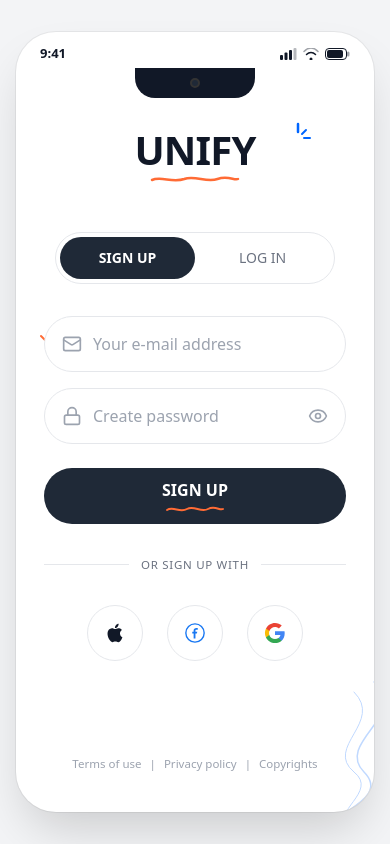
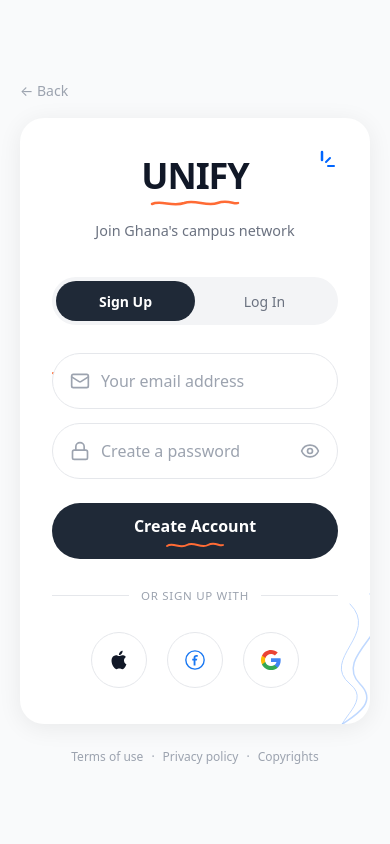
Before and after one commit to chrisxie12/UNIFY, a Next.js app: page /login in a window 390 px wide. Built offline with nearby package versions, Linux system fonts and the light colour scheme.

Commit message:
Remove phone frame from /login — clean responsive form page

```diff
--- a/app/login/page.jsx
+++ b/app/login/page.jsx
@@ -2,8 +2,6 @@
 
 import { useState, useEffect } from 'react';
 import { Mail, Lock, Eye, EyeOff } from 'lucide-react';
-
-// ─── Decorative SVGs ─────────────────────────────────────────────────────────
 
 function OrangeScribble({ width = 80 }) {
   return (
@@ -79,41 +77,8 @@ function BlueSwirl() {
   );
 }
 
-// ─── Status Bar ───────────────────────────────────────────────────────────────
-
-function StatusBar() {
-  return (
-    <div style={{ display: 'flex', alignItems: 'center', justifyContent: 'space-between', padding: '12px 24px 4px', fontSize: 13, fontWeight: 600, color: '#111827' }}>
-      <span>9:41</span>
-      <div style={{ display: 'flex', alignItems: 'center', gap: 6 }}>
-        {/* Signal bars */}
-        <svg width="17" height="12" viewBox="0 0 17 12" fill="none">
-          <rect x="0"  y="7"  width="3" height="5"  rx="1" fill="#111827"/>
-          <rect x="4.5" y="4.5" width="3" height="7.5" rx="1" fill="#111827"/>
-          <rect x="9"  y="2"  width="3" height="10" rx="1" fill="#111827"/>
-          <rect x="13.5" y="0" width="3" height="12" rx="1" fill="#111827" opacity="0.3"/>
-        </svg>
-        {/* WiFi */}
-        <svg width="16" height="12" viewBox="0 0 16 12" fill="none">
-          <path d="M8 9.5a1.5 1.5 0 1 1 0 3 1.5 1.5 0 0 1 0-3z" fill="#111827"/>
-          <path d="M3.5 6.5C4.8 5.2 6.3 4.5 8 4.5s3.2.7 4.5 2" stroke="#111827" strokeWidth="1.5" strokeLinecap="round" fill="none"/>
-          <path d="M1 3.5C3 1.3 5.4 0 8 0s5 1.3 7 3.5" stroke="#111827" strokeWidth="1.5" strokeLinecap="round" fill="none" opacity="0.4"/>
-        </svg>
-        {/* Battery */}
-        <svg width="25" height="12" viewBox="0 0 25 12" fill="none">
-          <rect x="0.5" y="0.5" width="21" height="11" rx="3.5" stroke="#111827" strokeWidth="1"/>
-          <rect x="22" y="3.5" width="2.5" height="5" rx="1.5" fill="#111827" opacity="0.4"/>
-          <rect x="2" y="2" width="16" height="8" rx="2" fill="#111827"/>
-        </svg>
-      </div>
-    </div>
-  );
-}
-
-// ─── Main Component ───────────────────────────────────────────────────────────
-
 export default function LoginPage() {
-  const [mode, setMode] = useState('signup'); // 'signup' | 'login'
+  const [mode, setMode] = useState('signup');
   const [email, setEmail] = useState('');
   const [password, setPassword] = useState('');
   const [showPassword, setShowPassword] = useState(false);
@@ -233,51 +198,60 @@ export default function LoginPage() {
         }
       `}</style>
 
-      {/* Full page centering */}
+      {/* Page background */}
       <div style={{
-        minHeight: '100vh', background: '#f3f4f6',
-        display: 'flex', alignItems: 'center', justifyContent: 'center',
-        padding: '24px 16px', fontFamily: 'system-ui, -apple-system, sans-serif',
+        minHeight: '100vh',
+        background: '#F9FAFB',
+        display: 'flex',
+        flexDirection: 'column',
+        alignItems: 'center',
+        justifyContent: 'center',
+        padding: '32px 20px',
+        fontFamily: 'system-ui, -apple-system, sans-serif',
       }}>
-        {/* Phone frame */}
-        <div style={{
-          width: '100%', maxWidth: 420,
-          background: '#ffffff',
-          borderRadius: 40,
-          boxShadow: '0 25px 50px -12px rgba(0,0,0,0.18), 0 0 0 1px rgba(0,0,0,0.06)',
-          overflow: 'hidden',
-          position: 'relative',
-          minHeight: 780,
-          display: 'flex', flexDirection: 'column',
-        }}>
-          {/* Status bar */}
-          <StatusBar />
-
-          {/* Notch */}
-          <div style={{ width: 120, height: 30, background: '#111827', borderRadius: '0 0 20px 20px', margin: '0 auto 0', display: 'flex', alignItems: 'center', justifyContent: 'center' }}>
-            <div style={{ width: 10, height: 10, borderRadius: '50%', background: '#1f2937', border: '2px solid #333' }} />
+        {/* Back link */}
+        <div style={{ width: '100%', maxWidth: 420, marginBottom: 16 }}>
+          <a href="/" style={{ color: '#9CA3AF', fontSize: '0.875rem', textDecoration: 'none', display: 'inline-flex', alignItems: 'center', gap: 4 }}>
+            ← Back
+          </a>
         </div>
 
-          {/* Content */}
-          <div style={{ flex: 1, padding: '32px 28px 40px', display: 'flex', flexDirection: 'column', position: 'relative' }}>
-
-            {/* Logo area */}
-            <div style={{ textAlign: 'center', marginBottom: 48, animation: mounted ? 'fadeUp 600ms cubic-bezier(0.16,1,0.3,1) both' : 'none', position: 'relative' }}>
-              {/* Spark — top right of logo */}
-              <div style={{ position: 'absolute', top: -8, right: 32 }}>
+        {/* Form card */}
+        <div style={{
+          width: '100%',
+          maxWidth: 420,
+          background: '#ffffff',
+          borderRadius: 24,
+          boxShadow: '0 4px 24px rgba(0,0,0,0.07)',
+          padding: '40px 32px 36px',
+          position: 'relative',
+          overflow: 'hidden',
+        }}>
+          {/* Logo */}
+          <div style={{
+            textAlign: 'center',
+            marginBottom: 36,
+            animation: mounted ? 'fadeUp 600ms cubic-bezier(0.16,1,0.3,1) both' : 'none',
+            position: 'relative',
+          }}>
+            <div style={{ position: 'absolute', top: -8, right: 0 }}>
               <BlueSpark />
             </div>
-              <h1 style={{ fontSize: '2.5rem', fontWeight: 800, color: '#111827', letterSpacing: '-0.02em', margin: 0, lineHeight: 1 }}>
+            <a href="/" style={{ textDecoration: 'none' }}>
+              <h1 style={{ fontSize: '2.25rem', fontWeight: 900, color: '#111827', letterSpacing: '-0.03em', margin: 0, lineHeight: 1 }}>
                 UNIFY
               </h1>
+            </a>
             <OrangeScribble width={90} />
+            <p style={{ marginTop: 12, color: '#6B7280', fontSize: '0.9rem' }}>
+              {isSignup ? "Join Ghana's campus network" : 'Welcome back'}
+            </p>
           </div>
 
           {done ? (
-              /* Success card */
             <div style={{
-                background: 'white', borderRadius: 24, padding: '40px 24px',
-                boxShadow: '0 8px 32px rgba(0,0,0,0.10)', textAlign: 'center',
+              textAlign: 'center',
+              padding: '24px 0',
               animation: 'fadeUp 600ms cubic-bezier(0.16,1,0.3,1) both',
             }}>
               <div style={{ fontSize: 48, marginBottom: 12 }}>🔥</div>
@@ -290,9 +264,14 @@ export default function LoginPage() {
             <>
               {/* Toggle */}
               <div style={{
-                  display: 'flex', width: 280, height: 52, margin: '0 auto 32px',
-                  background: '#fff', border: '1.5px solid #E5E7EB', borderRadius: 9999, padding: 4,
-                  animation: mounted ? 'fadeUp 600ms cubic-bezier(0.16,1,0.3,1) 200ms both' : 'none',
+                display: 'flex',
+                width: '100%',
+                height: 48,
+                background: '#F3F4F6',
+                borderRadius: 9999,
+                padding: 4,
+                marginBottom: 28,
+                animation: mounted ? 'fadeUp 600ms cubic-bezier(0.16,1,0.3,1) 150ms both' : 'none',
               }}>
                 {['signup', 'login'].map((m) => (
                   <button
@@ -300,29 +279,28 @@ export default function LoginPage() {
                     onClick={() => switchMode(m)}
                     style={{
                       flex: 1, borderRadius: 9999, border: 'none', cursor: 'pointer',
-                        fontWeight: mode === m ? 600 : 500,
+                      fontWeight: mode === m ? 700 : 500,
                       fontSize: '0.875rem',
                       background: mode === m ? '#1F2937' : 'transparent',
                       color: mode === m ? '#fff' : '#6B7280',
                       transition: 'background 300ms cubic-bezier(0.34,1.56,0.64,1), color 300ms',
                     }}
                   >
-                      {m === 'signup' ? 'SIGN UP' : 'LOG IN'}
+                    {m === 'signup' ? 'Sign Up' : 'Log In'}
                   </button>
                 ))}
               </div>
 
-                {/* Orange radiate + email input */}
-                <div style={{ position: 'relative', animation: mounted ? 'fadeUp 600ms cubic-bezier(0.16,1,0.3,1) 300ms both' : 'none' }}>
-                  {/* Radiate marks */}
-                  <div style={{ position: 'absolute', left: -8, top: '50%', transform: 'translateY(-50%)', zIndex: 0 }}>
+              {/* Email input */}
+              <div style={{ position: 'relative', animation: mounted ? 'fadeUp 600ms cubic-bezier(0.16,1,0.3,1) 250ms both' : 'none' }}>
+                <div style={{ position: 'absolute', left: -4, top: '50%', transform: 'translateY(-50%)', zIndex: 0, marginTop: emailError ? -12 : 0 }}>
                   <OrangeRadiate />
                 </div>
                 <div style={{ position: 'relative' }}>
                   <Mail style={{ position: 'absolute', left: 18, top: '50%', transform: 'translateY(-50%)', color: '#9CA3AF', width: 20, height: 20, zIndex: 1 }} />
                   <input
                     type="email"
-                      placeholder="Your e-mail address"
+                    placeholder="Your email address"
                     value={email}
                     onChange={e => { setEmail(e.target.value); if (emailError) setEmailError(''); }}
                     className={`login-input${emailError ? ' error' : ''}`}
@@ -332,11 +310,11 @@ export default function LoginPage() {
               </div>
 
               {/* Password input */}
-                <div style={{ marginTop: 16, position: 'relative', animation: mounted ? 'fadeUp 600ms cubic-bezier(0.16,1,0.3,1) 400ms both' : 'none' }}>
+              <div style={{ marginTop: 14, position: 'relative', animation: mounted ? 'fadeUp 600ms cubic-bezier(0.16,1,0.3,1) 330ms both' : 'none' }}>
                 <Lock style={{ position: 'absolute', left: 18, top: 18, color: '#9CA3AF', width: 20, height: 20, zIndex: 1 }} />
                 <input
                   type={showPassword ? 'text' : 'password'}
-                    placeholder={isSignup ? 'Create password' : 'Your password'}
+                  placeholder={isSignup ? 'Create a password' : 'Your password'}
                   value={password}
                   onChange={e => { setPassword(e.target.value); if (passwordError) setPasswordError(''); }}
                   onKeyDown={e => e.key === 'Enter' && handleSubmit()}
@@ -349,21 +327,25 @@ export default function LoginPage() {
                   style={{ position: 'absolute', right: 18, top: 18, background: 'none', border: 'none', cursor: 'pointer', padding: 0, color: '#9CA3AF' }}
                   aria-label={showPassword ? 'Hide password' : 'Show password'}
                 >
-                    {showPassword
-                      ? <EyeOff style={{ width: 20, height: 20 }} />
-                      : <Eye style={{ width: 20, height: 20 }} />
-                    }
+                  {showPassword ? <EyeOff style={{ width: 20, height: 20 }} /> : <Eye style={{ width: 20, height: 20 }} />}
                 </button>
                 {passwordError && <p style={{ color: '#EF4444', fontSize: '0.8rem', marginTop: 6, marginLeft: 16 }}>{passwordError}</p>}
               </div>
 
-                {/* Primary CTA */}
-                <div style={{ marginTop: 24, animation: mounted ? 'fadeUp 600ms cubic-bezier(0.16,1,0.3,1) 500ms both' : 'none' }}>
+              {/* Forgot password */}
+              {!isSignup && (
+                <div style={{ textAlign: 'right', marginTop: 8 }}>
+                  <a href="#" style={{ fontSize: '0.8rem', color: '#0066FF', textDecoration: 'none' }}>Forgot password?</a>
+                </div>
+              )}
+
+              {/* CTA */}
+              <div style={{ marginTop: 24, animation: mounted ? 'fadeUp 600ms cubic-bezier(0.16,1,0.3,1) 400ms both' : 'none' }}>
                 <button onClick={handleSubmit} disabled={loading} className="primary-btn">
                   {loading
                     ? <div className="spinner" />
                     : <>
-                          <span>{isSignup ? 'SIGN UP' : 'LOG IN'}</span>
+                        <span>{isSignup ? 'Create Account' : 'Log In'}</span>
                         <ButtonScribble />
                       </>
                   }
@@ -371,31 +353,28 @@ export default function LoginPage() {
               </div>
 
               {/* Divider */}
-                <div style={{ display: 'flex', alignItems: 'center', gap: 12, margin: '32px 0', animation: mounted ? 'fadeUp 600ms cubic-bezier(0.16,1,0.3,1) 560ms both' : 'none' }}>
+              <div style={{ display: 'flex', alignItems: 'center', gap: 12, margin: '28px 0', animation: mounted ? 'fadeUp 600ms cubic-bezier(0.16,1,0.3,1) 450ms both' : 'none' }}>
                 <div style={{ flex: 1, height: 1, background: '#E5E7EB' }} />
-                  <span style={{ fontSize: '0.72rem', color: '#6B7280', textTransform: 'uppercase', letterSpacing: '0.06em', whiteSpace: 'nowrap' }}>
-                    {isSignup ? 'OR SIGN UP WITH' : 'OR LOG IN WITH'}
+                <span style={{ fontSize: '0.72rem', color: '#9CA3AF', textTransform: 'uppercase', letterSpacing: '0.06em', whiteSpace: 'nowrap' }}>
+                  {isSignup ? 'or sign up with' : 'or log in with'}
                 </span>
                 <div style={{ flex: 1, height: 1, background: '#E5E7EB' }} />
               </div>
 
               {/* Social buttons */}
-                <div style={{ display: 'flex', justifyContent: 'center', gap: 24, animation: mounted ? 'scaleIn 500ms cubic-bezier(0.16,1,0.3,1) 620ms both' : 'none' }}>
-                  {/* Apple */}
-                  <button className="social-btn" aria-label="Sign in with Apple" onClick={() => console.log('Apple login clicked')}>
+              <div style={{ display: 'flex', justifyContent: 'center', gap: 20, animation: mounted ? 'scaleIn 500ms cubic-bezier(0.16,1,0.3,1) 500ms both' : 'none' }}>
+                <button className="social-btn" aria-label="Sign in with Apple" onClick={() => console.log('Apple login')}>
                   <svg viewBox="0 0 24 24" width="22" height="22" fill="#111827">
                     <path d="M18.71 19.5c-.83 1.24-1.71 2.45-3.05 2.47-1.34.03-1.77-.79-3.29-.79-1.53 0-2 .77-3.27.82-1.31.05-2.3-1.32-3.14-2.53C4.25 17 2.94 12.45 4.7 9.39c.87-1.52 2.43-2.48 4.12-2.51 1.28-.02 2.5.87 3.29.87.78 0 2.26-1.07 3.8-.91.65.03 2.47.26 3.64 1.98-.09.06-2.17 1.28-2.15 3.81.03 3.02 2.65 4.03 2.68 4.04-.03.07-.42 1.44-1.38 2.83M13 3.5c.73-.83 1.94-1.46 2.94-1.5.13 1.17-.34 2.35-1.04 3.19-.69.85-1.83 1.51-2.95 1.42-.15-1.15.41-2.35 1.05-3.11z"/>
                   </svg>
                 </button>
-                  {/* Facebook */}
-                  <button className="social-btn" aria-label="Sign in with Facebook" onClick={() => console.log('Facebook login clicked')}>
+                <button className="social-btn" aria-label="Sign in with Facebook" onClick={() => console.log('Facebook login')}>
                   <svg viewBox="0 0 24 24" width="22" height="22" fill="none">
                     <circle cx="12" cy="12" r="10" stroke="#1877F2" strokeWidth="1.5"/>
                     <path d="M13.5 8.5h1.5V6.5h-1.5C11.6 6.5 10.5 7.6 10.5 9v1.5H9V12.5h1.5V18h2v-5.5h1.5l.5-2H12.5V9c0-.28.22-.5.5-.5h.5z" fill="#1877F2"/>
                   </svg>
                 </button>
-                  {/* Google */}
-                  <button className="social-btn" aria-label="Sign in with Google" onClick={() => console.log('Google login clicked')}>
+                <button className="social-btn" aria-label="Sign in with Google" onClick={() => console.log('Google login')}>
                   <svg viewBox="0 0 24 24" width="22" height="22">
                     <path d="M22.56 12.25c0-.78-.07-1.53-.2-2.25H12v4.26h5.92c-.26 1.37-1.04 2.53-2.21 3.31v2.77h3.57c2.08-1.92 3.28-4.74 3.28-8.09z" fill="#4285F4"/>
                     <path d="M12 23c2.97 0 5.46-.98 7.28-2.66l-3.57-2.77c-.98.66-2.23 1.06-3.71 1.06-2.86 0-5.29-1.93-6.16-4.53H2.18v2.84C3.99 20.53 7.7 23 12 23z" fill="#34A853"/>
@@ -407,18 +386,17 @@ export default function LoginPage() {
             </>
           )}
 
-            {/* Footer links */}
-            <div style={{ marginTop: 'auto', paddingTop: 40, textAlign: 'center', fontSize: '0.72rem', color: '#9CA3AF' }}>
-              <a href="#" style={{ color: '#9CA3AF', textDecoration: 'none' }}>Terms of use</a>
-              <span style={{ padding: '0 8px' }}>|</span>
-              <a href="#" style={{ color: '#9CA3AF', textDecoration: 'none' }}>Privacy policy</a>
-              <span style={{ padding: '0 8px' }}>|</span>
-              <a href="#" style={{ color: '#9CA3AF', textDecoration: 'none' }}>Copyrights</a>
+          {/* Blue swirl decoration */}
+          <BlueSwirl />
         </div>
 
-            {/* Blue swirl — bottom right */}
-            <BlueSwirl />
-          </div>
+        {/* Footer links */}
+        <div style={{ marginTop: 24, textAlign: 'center', fontSize: '0.75rem', color: '#9CA3AF' }}>
+          <a href="#" style={{ color: '#9CA3AF', textDecoration: 'none' }}>Terms of use</a>
+          <span style={{ padding: '0 8px' }}>·</span>
+          <a href="#" style={{ color: '#9CA3AF', textDecoration: 'none' }}>Privacy policy</a>
+          <span style={{ padding: '0 8px' }}>·</span>
+          <a href="#" style={{ color: '#9CA3AF', textDecoration: 'none' }}>Copyrights</a>
         </div>
       </div>
     </>
```
Lines whose indentation alone changed are shown as unchanged.
